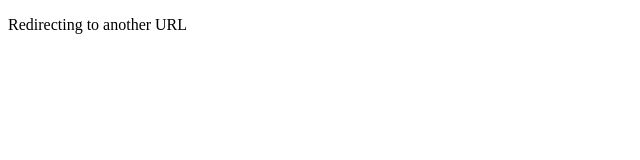
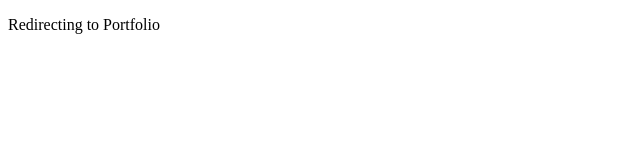
Before and after one commit to Poojan-patel/Poojan-patel.github.io, a plain HTML site: page index.html in a window 1280 px wide. Shown: the full height of the page, 0-640 px from the left. Drawn offline with Linux system fonts and the light colour scheme.

Commit message:
Update index.html

```diff
--- a/index.html
+++ b/index.html
@@ -5,6 +5,6 @@
       <meta http-equiv = "refresh" content = "1; url=https://poojan-patel.github.io/poojan.patel" />
    </head>
    <body>
-      <p>Redirecting to another URL</p>
+      <p>Redirecting to Portfolio</p>
    </body>
 </html>
```
